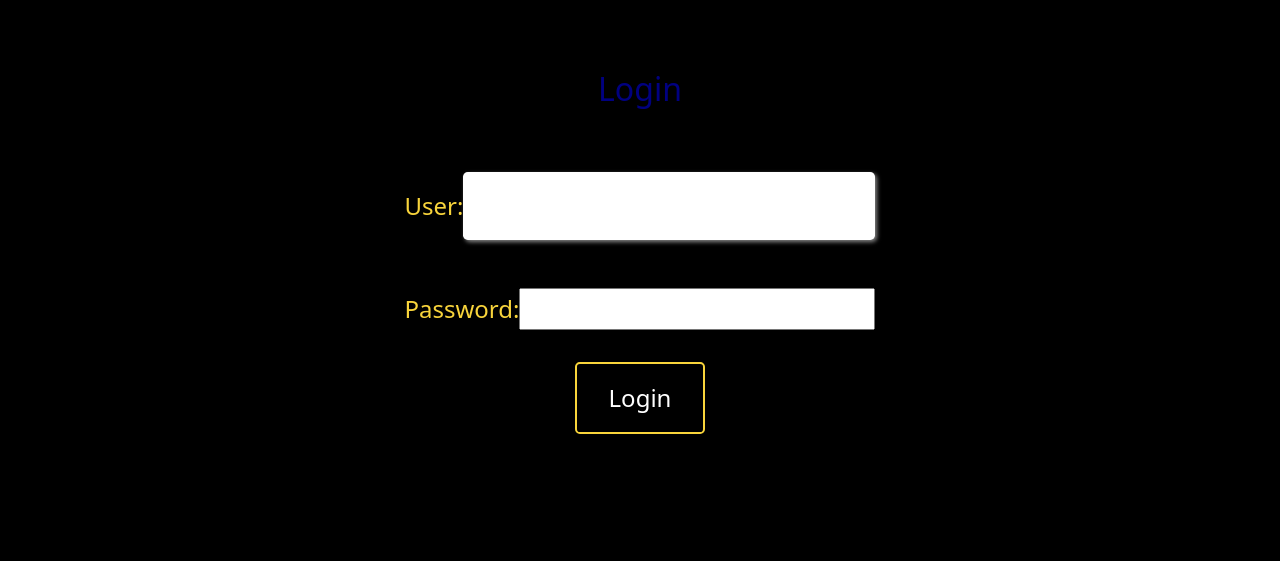
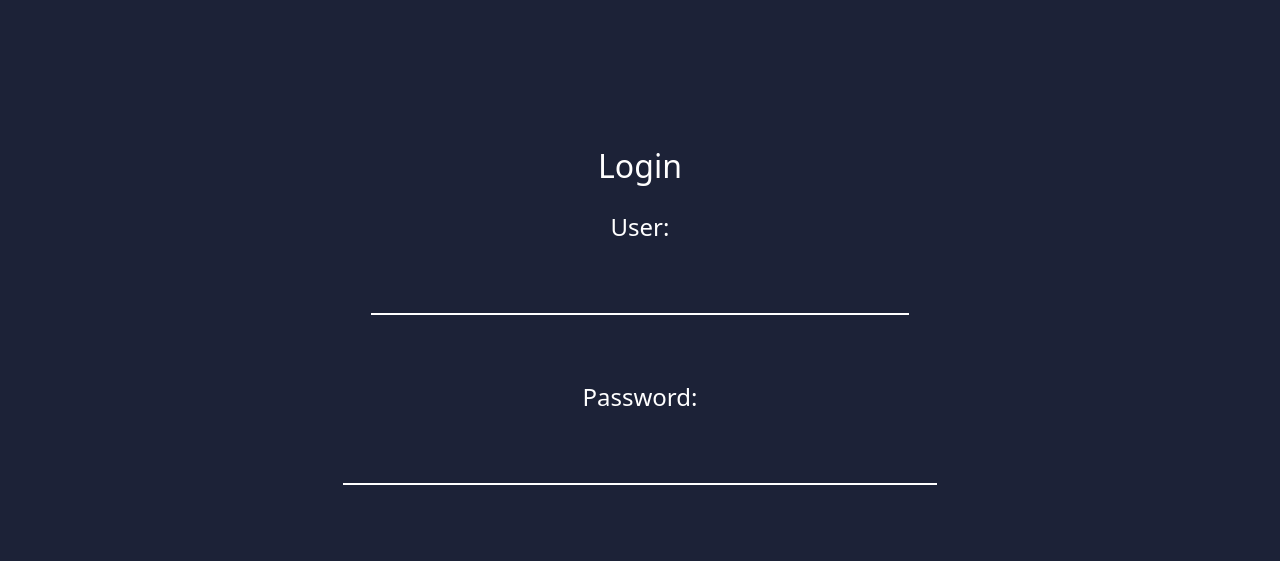
Before and after one commit to thinesan29/BNTA_Capstone_GroupProject, a React (Create React App) app in the folder client/: page /Login in a window 1280 px wide. Shown: the part 239-800 px from the top of the page. Built offline with nearby package versions, Linux system fonts and the light colour scheme.

Commit message:
tried making changes to login form css

```diff
--- a/client/src/App.css
+++ b/client/src/App.css
@@ -30,106 +30,103 @@ a:hover{
 
 .login-form {
   display: flex;
+  flex-direction: column;
+  align-items: center;
   justify-content: center;
-  align-items: center;
-  flex-direction: column;
-  margin: 5rem auto;
+  height: 100vh;
+  background-color: #1c2237;
+  color: white;
 }
 
-  .login-form h2 {
-  color: navy;
-  font-size: 2rem;
+h2 {
+  font-size: 3rem;
   margin-bottom: 2rem;
 }
 
-  .login-form input[type="text"] {
-  padding: 1rem;
-  border: none;
-  border-radius: 0.3rem;
+form {
+  display: flex;
+  flex-direction: column;
+  align-items: center;
+  justify-content: center;
+}
+
+label {
   font-size: 1.5rem;
-  margin-bottom: 2rem;
-  color: #f8d43b;
-  background-color: #fff;
-  box-shadow: 2px 2px 4px #888;
-  transition: all 0.3s ease-in-out;
-  padding-left: 3rem;
+  margin: 1rem 0;
   position: relative;
 }
 
-  .login-form input[type="text"]:focus {
-  outline: none;
-  border: 2px solid #f8d43b;
+input[type="text"], input[type="password"] {
+  font-size: 2rem;
+  padding: 10px;
+  border: none;
+  background-color: transparent;
+  border-bottom: 2px solid #fff;
+  color: #fff;
+  width: 100%;
+  margin-bottom: 2rem;
 }
 
-  .login-form input[type="submit"] {
-  padding: 1rem 2rem;
-  border: none;
-  background-color: transparent;
-  color: #fff;
-  font-size: 1.5rem;
-  border-radius: 0.3rem;
-  border: 2px solid #f8d43b;
-  transition: all 0.3s ease-in-out;
-  }
-
-  .login-form input[type="submit"]:hover {
-  background-color: #f8d43b;
-  color: #141414;
-  box-shadow: 2px 2px 4px #888;
-  }
-
-  .login-form input[type="submit"]:active {
-  transform: translateY(2px);
-  }
-
-  .login-form input[type="submit"]:focus {
+input[type="text"]:focus, input[type="password"]:focus {
   outline: none;
 }
 
-  .login-form input[type="submit"]::placeholder {
-  color: #fff;
-  opacity: 0.7;
+input[type="text"]:focus::after {
+  content: "";
+  position: absolute;
+  bottom: -6px;
+  left: 0;
+  width: 100%;
+  height: 2px;
+  background-color: #ffd700;
+  animation: shimmer-gold 2s infinite;
 }
 
-  .login-form input[type="submit"]::-webkit-input-placeholder {
-  color: #fff;
-  opacity: 0.7;
+input[type="password"]:focus::after {
+  content: "";
+  position: absolute;
+  bottom: -6px;
+  left: 0;
+  width: 100%;
+  height: 2px;
+  background-color: #00bfff;
+  animation: shimmer-blue 2s infinite;
 }
 
-  .login-form input[type="submit"]:-moz-placeholder {
+input[type="submit"] {
+  font-size: 2rem;
+  padding: 10px;
+  border: none;
+  border-radius: 5px;
+  background: linear-gradient(to right, #ffd700, #00bfff, #ffd700);
   color: #fff;
-  opacity: 0.7;
-  }
-
-  .login-form input[type="submit"]::-moz-placeholder {
-  color: #fff;
-  opacity: 0.7;
-  }
-
-  .login-form input[type="submit"]:-ms-input-placeholder {
-  color: #fff;
-  opacity: 0.7;
-  }
-
-  .login-form label {
-  display: block;
-  text-align: center;
-  margin-bottom: 1rem;
-  color: #f8d43b;
-  font-size: 1.5rem;
-  }
-
-  .login-form label:first-of-type {
+  cursor: pointer;
+  transition: all 0.3s ease;
   margin-top: 2rem;
 }
 
-  .login-form label:last-of-type {
-  margin-bottom: 2rem;
+input[type="submit"]:hover {
+  box-shadow: 0 0 10px 2px #e89e1c;
 }
 
-  .login-form input[type="text"]:placeholder {
-  color: #777;
+@keyframes shimmer-gold {
+  0% {
+    background-position: -300px 0;
   }
+  100% {
+    background-position: 300px 0;
+  }
+}
+
+@keyframes shimmer-blue {
+  0% {
+    background-position: -300px 0;
+  }
+  100% {
+    background-position: 300px 0;
+  }
+}
+
 
 /* Login Page CSS ends here */
 
```
Lines whose indentation alone changed are shown as unchanged.
